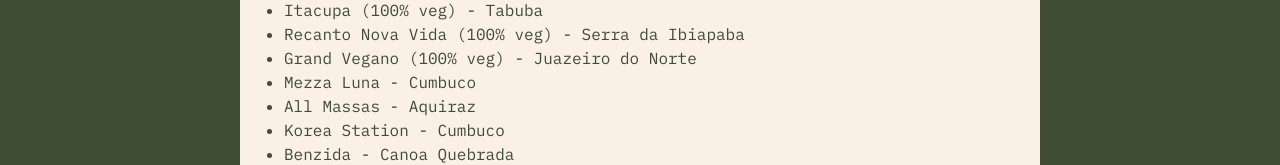
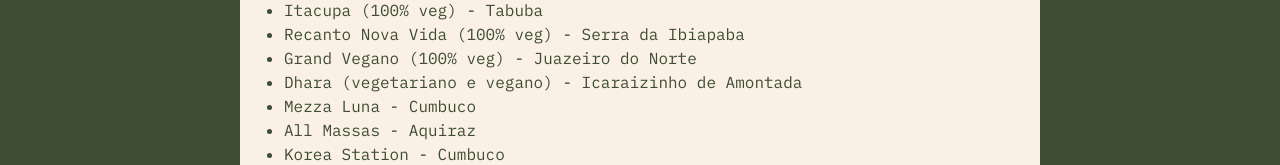
Before and after one commit to flaviare1s/bizu-vegano, a React (Vite) app: page /dicas in a window 1280 px wide. Shown: the part 382-547 px from the top of the page. Built offline with nearby package versions, Linux system fonts and the light colour scheme; no server answers; the database is empty; a web font is replaced by a local one.

Commit message:
Update OutrosMunicipiosCearenses.jsx

```diff
--- a/src/components/OutrosMunicipiosCearenses.jsx
+++ b/src/components/OutrosMunicipiosCearenses.jsx
@@ -9,6 +9,7 @@
         <li><a href="https://www.instagram.com/itacupa_vegan_center?igsh=ZTBxNDd2Y2h3bGR3">Itacupa (100% veg) - Tabuba</a></li>
         <li><a href="https://www.instagram.com/recantonovavida_?igsh=ajQ1bXFraHkwbjFq">Recanto Nova Vida (100% veg) - Serra da Ibiapaba</a></li>
         <li><a href="https://www.instagram.com/grand.vegano?igsh=MXhiZm1kN210ZnNraA==">Grand Vegano (100% veg) - Juazeiro do Norte</a></li>
+        <li><a href="https://www.instagram.com/dhararestaurante?igsh=cnpjemlidTJpcjg4">Dhara (vegetariano e vegano) - Icaraizinho de Amontada</a></li>
         <li><a href="https://www.instagram.com/mezzaluna_canoa?igsh=OXo5M3h4aXc1cWV3">Mezza Luna - Cumbuco</a></li>
         <li><a href="https://www.instagram.com/allmassas?igsh=dXZrcDA4eDIyM2hy">All Massas - Aquiraz</a></li>
         <li><a href="https://www.instagram.com/korea.station.br?igsh=dmtxZHI3ZjdtajRy">Korea Station - Cumbuco</a></li>
```
